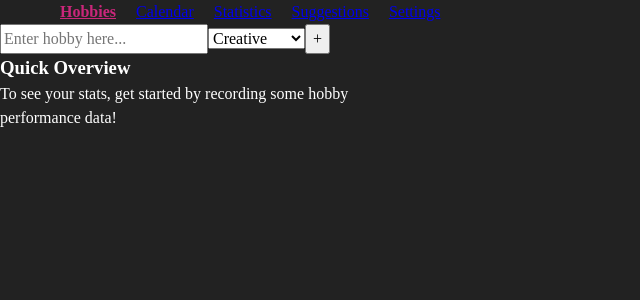
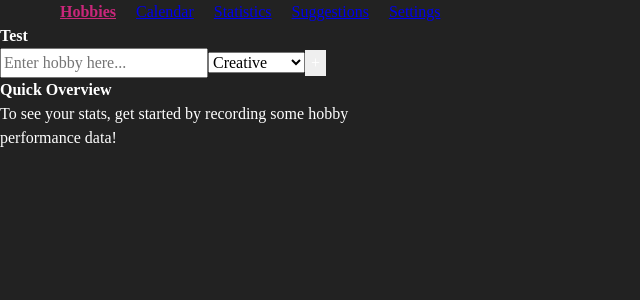
Before and after one commit to raziel-razmattaz/hobby-tracker, a Vue app: page / in a window 1280 px wide. Shown: the top 300 px of the page, without its empty margins (0-640 px from the left). Built offline with nearby package versions, Linux system fonts and the light colour scheme; a web font is replaced by a local one.

Commit message:
Defined basic styling elements

```diff
--- a/src/components/HobbyManager.vue
+++ b/src/components/HobbyManager.vue
@@ -113,6 +113,7 @@ function getLatestDate(hobby) {
 </script>
 
 <template>
+  <h3>Test</h3>
   <form @submit.prevent="addHobby">
     <input v-model="newHobby" required placeholder="Enter hobby here...">
     <select v-model="newCategory">
@@ -121,17 +122,15 @@ function getLatestDate(hobby) {
     <button>+</button>
   </form>
   <ul>
-    <li v-for="hobby in hobbies.hobbies" :key="hobby.id">
+    <li class="m-sm" v-for="hobby in hobbies.hobbies" :key="hobby.id">
       <input type="checkbox" :checked="isDoneToday(hobby)" @change="toggleDoneToday(hobby.id)">
       {{ hobby.text }} ({{ hobby.category || "Uncategorised" }})
-      <span class="date">{{ getLatestDate(hobby) || "Never" }}</span>
+      <span class="text-secondary">{{ getLatestDate(hobby) || "Never" }}</span>
       <button @click="removeHobby(hobby.id)">x</button>
     </li>
   </ul>
 </template>
 
 <style scoped>
-.date {
-  color: #888;
-}
+
 </style>
--- a/src/style.css
+++ b/src/style.css
@@ -11,7 +11,23 @@
   --foreground: rgb(52, 52, 52);
   --footer: rgb(15, 15, 15);
   --drop-shadow: rgba(0, 0, 0, 0.25);
+  --transparent: rgba(0, 0, 0, 0.0);
+  --space-xxs: 0.236rem;
+  --space-xs: 0.382rem;
+  --space-sm: 0.618rem;
+  --space-md: 1rem;
+  --space-lg: 1.68rem;
+  --space-xl: 2.618rem;
+  --space-xxl: 4.236rem;
+  --space-xxxl: 6.854rem;
 }
+
+/*
+TODO:
+-- import material icon stuff
+-- nav bar and "main frame" in scoped style section of app.vue
+-- finish up pages in this order(?): settings -> hobby list -> stats -> calendar -> suggestions
+*/
 
 /* Basic Building Blocks */
 
@@ -25,6 +41,7 @@
 
 body {
   font-family: var(--body-font);
+  font-size: var(--space-md);
   line-height: 1.5;
   font-weight: 400;
   color: var(--text);
@@ -57,16 +74,56 @@ h1, h2, h3, h4, h5, h6 {
   isolation: isolate;
 }
 
-/* Common Reusables */
+/* Style Utilities */
 
-/* Detailed Commons (ie Buttons, Charts) */
-/* Everything too specific will go in scoped styles!*/
+.highlight {
+  background: var(--highlight);
+}
 
-/*
-TODO:
--- define simple spacing elements for your sizes according to scale (ie .m1 for margin)
--- define common style elements (ie .boxshadow)
--- import material icon stuff
--- nav bar and "main frame"
--- finish up pages in this order: hobby list -> stats -> calendar -> settings -> suggestions
-*/
+.boxshadow {
+  box-shadow: 0px 6px var(--drop-shadow);
+}
+
+.text-secondary {
+  color: var(--text-faded);
+}
+
+/* Margin */
+
+.m-xxs { margin: var(--space-xxs); }
+.m-xs { margin: var(--space-xs); }
+.m-sm { margin: var(--space-sm); }
+.m-md { margin: var(--space-md); }
+.m-lg { margin: var(--space-lg); }
+.m-xl { margin: var(--space-xl); }
+.m-xxl { margin: var(--space-xxl); }
+.m-xxxl { margin: var(--space-xxxl); }
+
+/* Padding */
+
+.p-xxs { padding: var(--space-xxs); }
+.p-xs { padding: var(--space-xs); }
+.p-sm { padding: var(--space-sm); }
+.p-md { padding: var(--space-md); }
+.p-lg { padding: var(--space-lg); }
+.p-xl { padding: var(--space-xl); }
+.p-xxl { padding: var(--space-xxl); }
+.p-xxxl { padding: var(--space-xxxl); }
+
+/* Common Components (ie Buttons, Charts) */
+
+h3 {
+  font-size: var(--space-md);
+  font-weight: 600;
+}
+ /* Individual buttons are further styled in their respective components */
+button {
+  color: var(--text);
+  border: none;
+  transition-duration: 0.4s;
+}
+
+button:hover {
+  color: var(--text-highlight);
+}
+/* Everything more specific will go in scoped styles!*/
```
